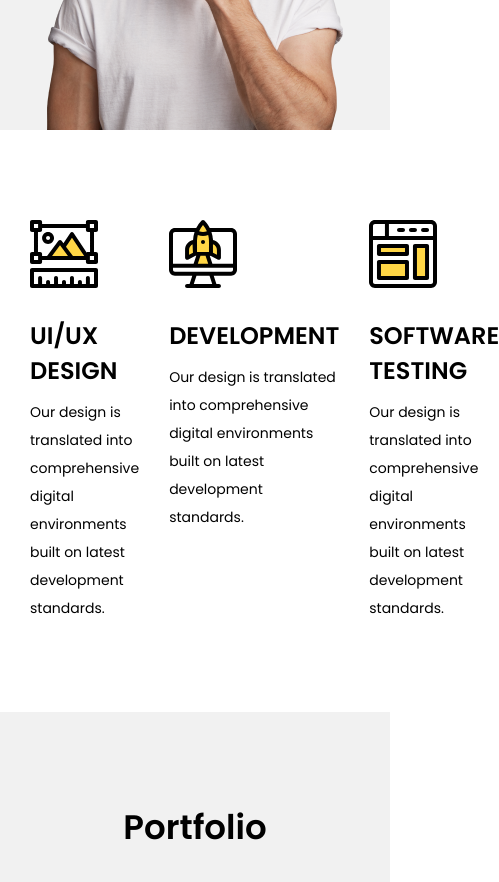
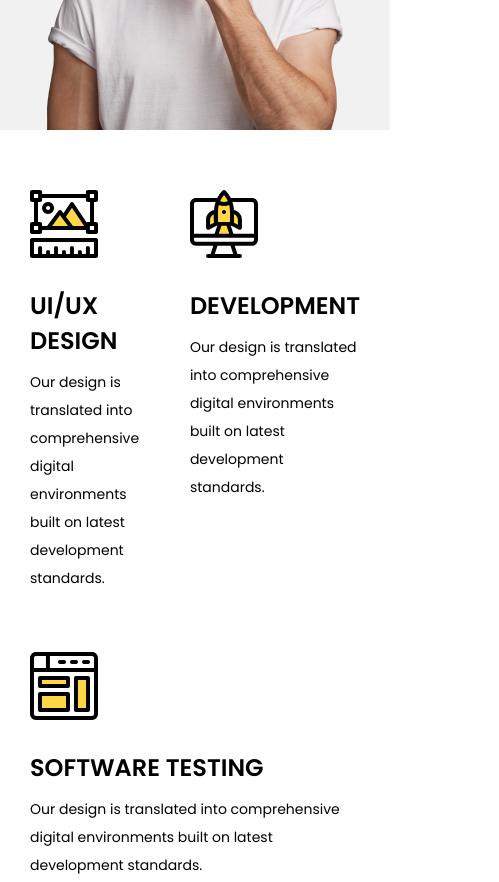
Before and after one commit to vardapetyan1995developer/html_css_template_with_flex, a plain HTML site: page index.html in a window 390 px wide. Shown: the part 700-1582 px from the top of the page, 499 px wide, since content can reach past the window. Drawn offline with Linux system fonts and the light colour scheme.

Commit message:
Adaptive services section

```diff
--- a/css/main.css
+++ b/css/main.css
@@ -123,10 +123,12 @@ body {
 .services-row {
     display: flex;
     column-gap: 30px;
+    row-gap: 60px;
+    flex-wrap: wrap;
 }
 
 .service-card {
-
+    flex: 1 1 0;
 }
 
 .service-card-img {
--- a/css/media.css
+++ b/css/media.css
@@ -61,4 +61,8 @@
     .header-heading span {
         font-size: 28px;
     }
+
+    .services {
+        padding: 60px 0;
+    }
 }
```
